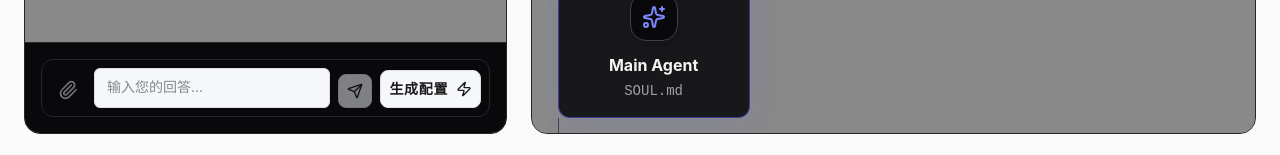
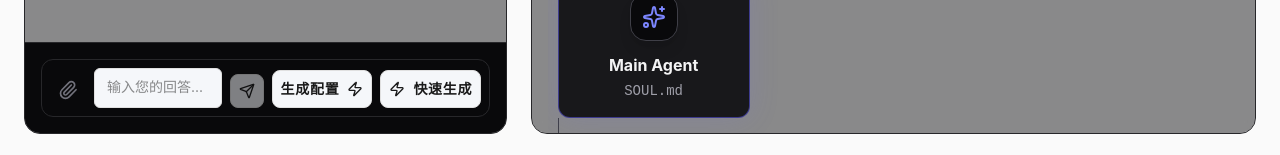
Before and after one commit to hasd52636-a11y/clawAISoulbuilder, a React (Vite) app: page / in a window 1280 px wide. Shown: the part 642-797 px from the top of the page. Built offline with nearby package versions, Linux system fonts and the light colour scheme.

Commit message:
feat: 恢复快速生成按钮
- 保留发送按钮（左边，有内容时变紫色）
- 保留生成配置按钮（右边，点击后变绿色）
- 恢复快速生成按钮（绿色）

```diff
--- a/App.tsx
+++ b/App.tsx
@@ -2501,6 +2501,22 @@ Stores short-term memory and active variables.`);
                 <span className="hidden sm:inline text-sm font-bold tracking-wider">{generateButtonActive ? '✓ 已发送' : t.compile}</span>
                 {generateButtonActive ? <Check className="w-4 h-4" /> : <Zap className="w-4 h-4" />}
               </button>
+              {/* 快速生成按钮 */}
+              <button
+                onClick={() => {
+                  if (!isLoggedIn) {
+                    setShowLoginModal(true);
+                    return;
+                  }
+                  handleQuickGenerate();
+                }}
+                disabled={isCompiling}
+                className="p-2 bg-green-600 text-white rounded-lg hover:bg-green-500 transition-colors disabled:opacity-50 disabled:hover:bg-green-600 flex items-center gap-2"
+                title="快速生成配置"
+              >
+                <Zap className="w-4 h-4" />
+                <span className="hidden sm:inline text-sm font-bold tracking-wider">快速生成</span>
+              </button>
             </div>
           </div>
         </section>
```
